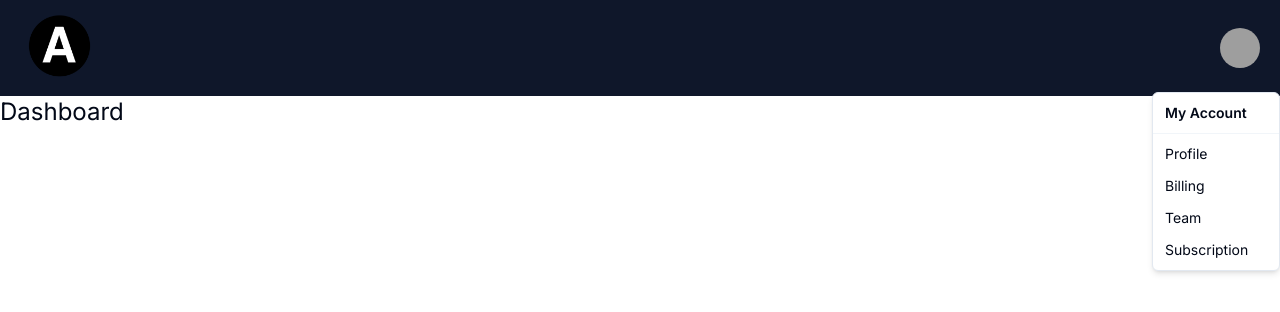
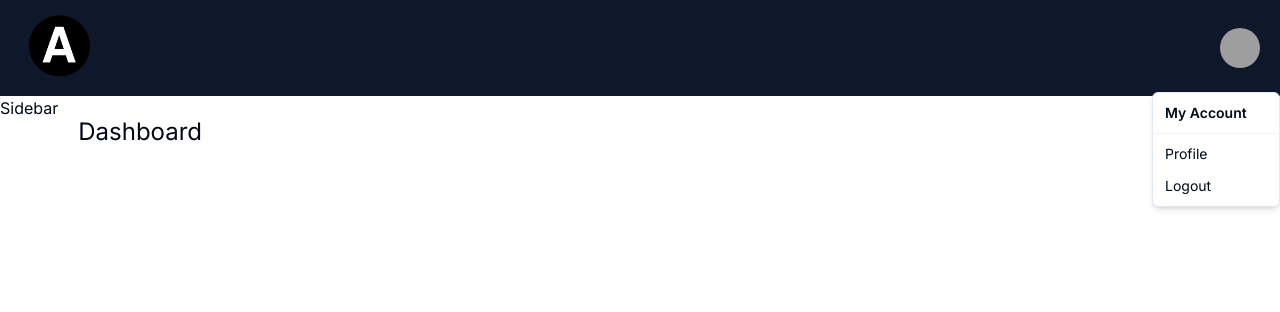
Before and after one commit to ramyatrouny/Basic-Admin-Panel, a Next.js app: page / in a window 1280 px wide. Both pictures are taken after a click on the button 1240 px from the left and 48 px from the top of the page. Shown: the top 312 px of the page. Built offline with nearby package versions, Linux system fonts and the light colour scheme; grey boxes are pictures that could not be loaded.

Commit message:
fix the structure of the parent layout

```diff
--- a/app/layout.tsx
+++ b/app/layout.tsx
@@ -2,6 +2,7 @@ import type { Metadata } from 'next';
 import { Inter } from 'next/font/google';
 import './globals.css';
 import Navbar from '@/components/Navbar';
+import Sidebar from '@/components/Sidebar';
 
 const inter = Inter({ subsets: ['latin'] });
 
@@ -19,7 +20,12 @@ export default function RootLayout({
 		<html lang='en'>
 			<body className={inter.className}>
 				<Navbar />
-				{children}
+				<div className='flex'>
+					<div className='h-[100vh] md:block hidden'>
+						<Sidebar />
+					</div>
+					<div className='p-5 w-full md:max-w-[1140px]'>{children}</div>
+				</div>
 			</body>
 		</html>
 	);
--- a/components/Navbar.tsx
+++ b/components/Navbar.tsx
@@ -19,7 +19,7 @@ const Navbar = () => {
 			</Link>
 
 			<DropdownMenu>
-				<DropdownMenuTrigger>
+				<DropdownMenuTrigger className='focus:outline-none'>
 					<Avatar>
 						<AvatarImage src='https://github.com/shadcn.png' alt='Avatar' />
 						<AvatarFallback className='text-black'>RA</AvatarFallback>
@@ -28,10 +28,12 @@ const Navbar = () => {
 				<DropdownMenuContent>
 					<DropdownMenuLabel>My Account</DropdownMenuLabel>
 					<DropdownMenuSeparator />
-					<DropdownMenuItem>Profile</DropdownMenuItem>
-					<DropdownMenuItem>Billing</DropdownMenuItem>
-					<DropdownMenuItem>Team</DropdownMenuItem>
-					<DropdownMenuItem>Subscription</DropdownMenuItem>
+					<DropdownMenuItem>
+						<Link href={'/profile'}>Profile</Link>
+					</DropdownMenuItem>
+					<DropdownMenuItem>
+						<Link href={'/auth'}>Logout</Link>
+					</DropdownMenuItem>
 				</DropdownMenuContent>
 			</DropdownMenu>
 		</div>
--- /dev/null
+++ b/components/Sidebar.tsx
@@ -0,0 +1,5 @@
+const Sidebar = () => {
+	return <>Sidebar</>;
+};
+
+export default Sidebar;
```
